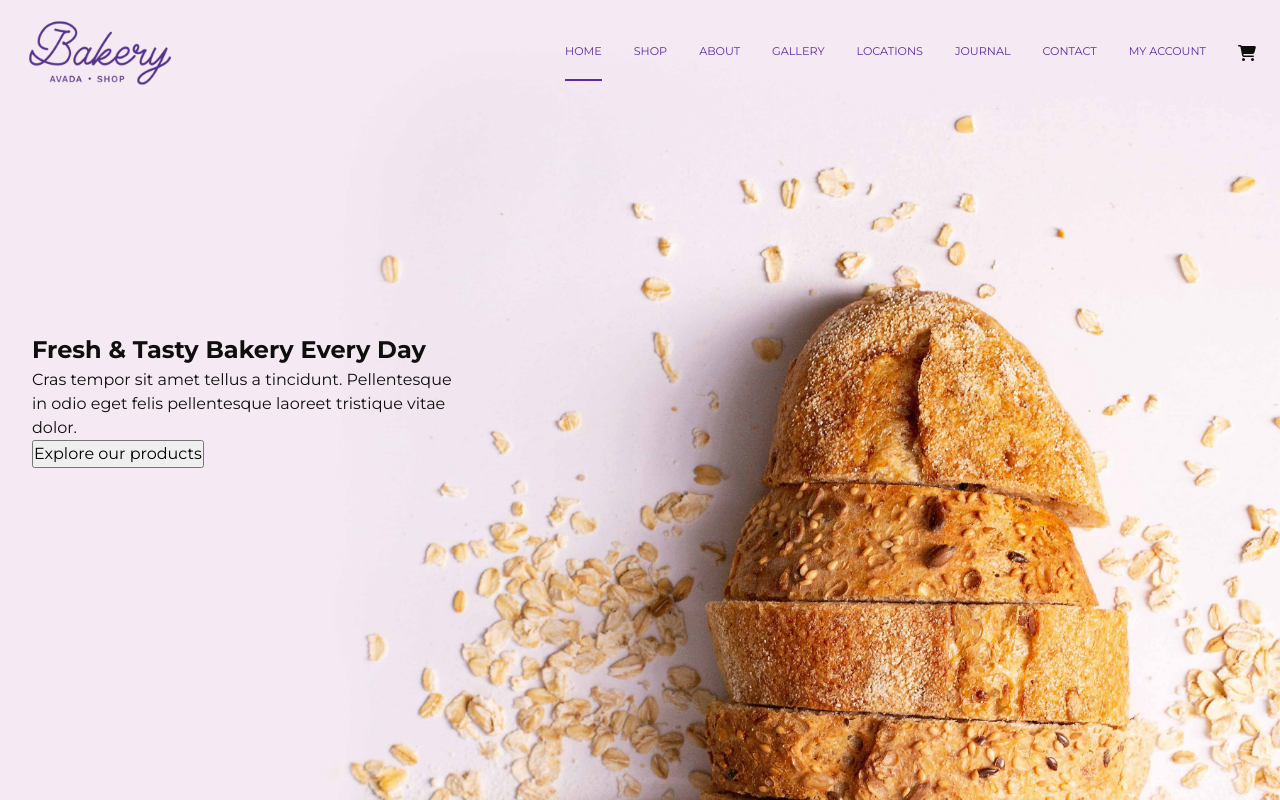
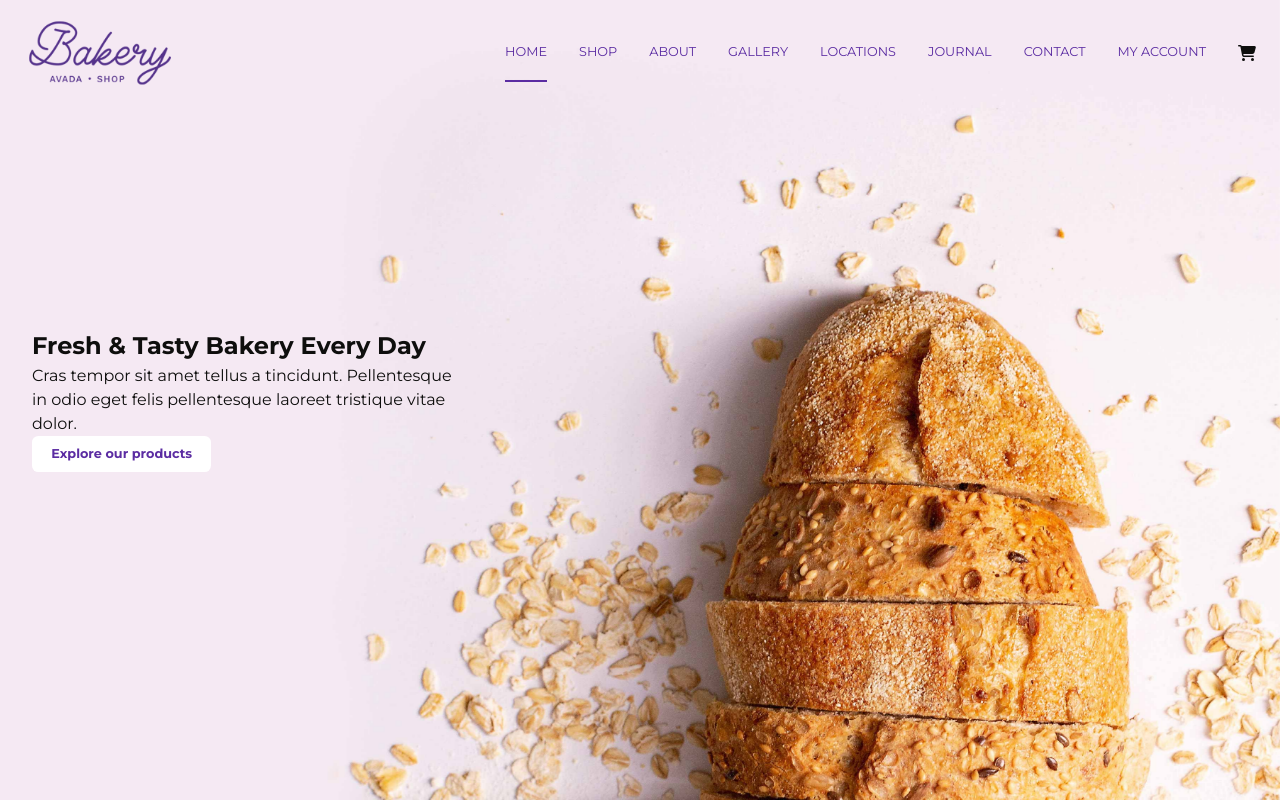
Before and after one commit to EliGolam/proj-html-vuejs, a Vue app: page / in a window 1280 px wide. Built offline with nearby package versions, Linux system fonts and the light colour scheme; a web font is replaced by a local one.

Commit message:
Style CTA buttons with light and dark themes with hover transition

```diff
--- a/src/assets/styles/_app.scss
+++ b/src/assets/styles/_app.scss
@@ -3,7 +3,7 @@
 
 
 $fs-default: $fs-6;
-$fw-default: $fw-medium;
+$fw-default: $fw-regular;
 $f-line-height: 1.5;
 
 $default-font-settings: $fw-default $fs-default $ff-default;
--- a/src/assets/styles/_variables.scss
+++ b/src/assets/styles/_variables.scss
@@ -12,7 +12,7 @@ $ff-fallback: Helvetica, Arial, sans-serif;
 
 /* FONTS */
 // Montserrat (Google Font)
-@import url('https://fonts.googleapis.com/css2?family=Montserrat:ital,wght@0,200;0,300;0,400;0,700;1,800&display=swap');
+@import url('https://fonts.googleapis.com/css2?family=Montserrat:ital,wght@0,200;0,300;0,400;0,500;0,700;1,800&display=swap');
 // Source Serif Pro (Google Font)
 @import url('https://fonts.googleapis.com/css2?family=Source+Serif+Pro:wght@400;600;700;900&display=swap');
 
@@ -29,13 +29,14 @@ $fs-4: 1.25rem;
 $fs-5: 1.1rem;
 $fs-6: 1rem;
 $fs-7: .9rem;
-$fs-8: .7rem;
+$fs-8: .8rem;
 $fs-9: .55rem;
 
 // Weight
 $fw-extra-bold: 800;
 $fw-bold: 600;
-$fw-medium: 400;
+$fw-medium: 500;
+$fw-regular: 400;
 $fw-thin: 300;
 $fw-extra-thin: 100;
 
--- a/src/components/CTAButtonComponent.vue
+++ b/src/components/CTAButtonComponent.vue
@@ -13,5 +13,59 @@ export default {
 </script>
 
 <style lang="scss" scoped>
+@import '@/assets/styles/variables';
 
+button {
+	// Reset default
+	border: none;
+	cursor: pointer;
+
+	// Variables
+	$padding-x: $_size-4;
+	$padding-y: $_size-1;
+	$radius: .5em;
+	$dark: $clr-primary-dark-purple;
+	$light: $clr-light;
+
+	// Font
+	font-size: $fs-8;
+	font-weight: $fw-bold;
+
+	// Shape
+	padding: $padding-y $padding-x;
+	border-radius: $radius;
+
+	// Transitions
+	transition:
+		color 300ms ease,
+		background-color 250ms ease;
+
+
+	// BTN Colours
+	@mixin lightScheme {
+		background-color: $light;
+		color: $dark;
+	}
+
+	@mixin darkScheme {
+		background-color: $dark;
+		color: $light;
+	}
+
+	&.light {
+		@include lightScheme();
+
+		&:hover {
+			@include darkScheme();
+		}
+	}
+
+	&.dark {
+		@include darkScheme();
+
+		&:hover {
+			@include lightScheme();
+		}
+	}
+}
 </style>
```
